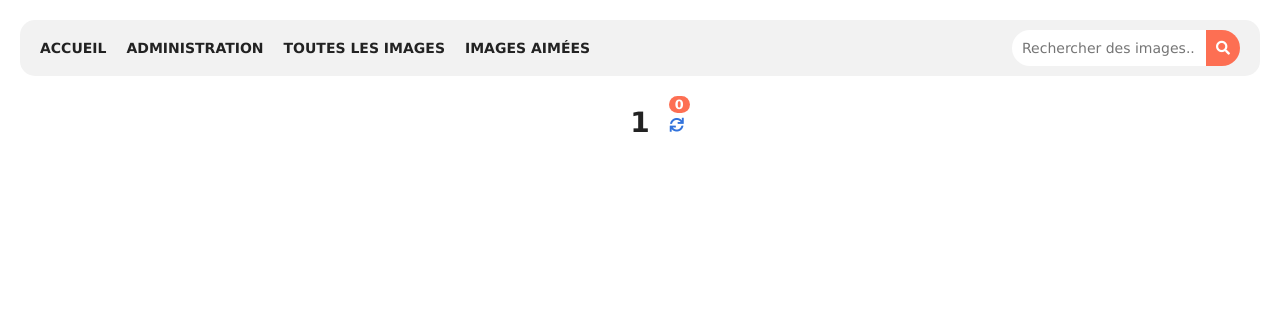
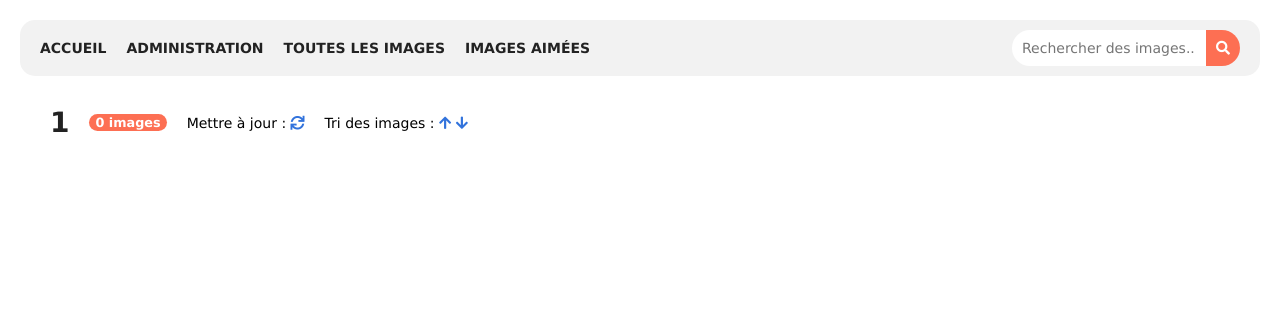
Before and after one commit to mathieuc22/sd-images-app, a Flask app: page /galerie/1 in a window 1280 px wide. Shown: the top 336 px of the page. Run offline with Flask 3, Linux system fonts and the light colour scheme; data that the repository does not hold is empty.

Commit message:
Add sort option

```diff
--- a/app/routes.py
+++ b/app/routes.py
@@ -9,7 +9,7 @@ from flask import (
     send_from_directory,
     url_for,
 )
-from sqlalchemy import func, and_
+from sqlalchemy import func, and_, desc, asc
 
 from app import db
 from app.models import Image
@@ -29,17 +29,35 @@ def uploaded_file(filename):
 
 @current_app.route("/galerie")
 def images():
-    images = Image.query.all()
+    order_type = request.args.get("order_type", "default")
+    direction = desc if order_type == "desc" else asc
+
+    images = Image.query
+
+    if order_type in ["asc", "desc"]:
+        images = images.order_by(direction(Image.path)).all()
+    else:  # Tri par défaut
+        images = images.order_by(asc(Image.path)).all()
+
     return render_template("galerie.html", images=images, directory="Toutes les images")
 
 
 @current_app.route("/galerie/<directory>")
 def galerie(directory):
+    order_type = request.args.get("order_type", "default")
+    direction = desc if order_type == "desc" else asc
+
     images = Image.query.filter(
         Image.path.startswith(
             os.path.join(current_app.config["UPLOAD_FOLDER"], directory)
         )
-    ).all()
+    )
+
+    if order_type in ["asc", "desc"]:
+        images = images.order_by(direction(Image.path)).all()
+    else:  # Tri par défaut
+        images = images.order_by(asc(Image.path)).all()
+
     return render_template("galerie.html", images=images, directory=directory)
 
 
@@ -54,8 +72,20 @@ def search_images():
         func.lower(Image.parameters).contains(func.lower(keyword))
         for keyword in keywords
     ]
-    images = Image.query.filter(and_(*conditions)).all()  # effectuer la recherche
-    return render_template("galerie.html", images=images, directory="Recherche")
+
+    order_type = request.args.get("order_type", "default")
+    direction = desc if order_type == "desc" else asc
+
+    images = Image.query.filter(and_(*conditions))
+
+    if order_type in ["asc", "desc"]:
+        images = images.order_by(direction(Image.path)).all()
+    else:  # Tri par défaut
+        images = images.order_by(asc(Image.path)).all()
+
+    return render_template(
+        "galerie.html", images=images, directory="Recherche", search_query=search_query
+    )
 
 
 @current_app.route("/image/<int:image_id>")
@@ -223,7 +253,16 @@ def unlike_image(image_id):
 
 @current_app.route("/images-with-likes")
 def images_with_likes():
-    images = Image.query.filter(Image.liked == True).all()
+    order_type = request.args.get("order_type", "default")
+    direction = desc if order_type == "desc" else asc
+
+    images = Image.query.filter(Image.liked == True)
+
+    if order_type in ["asc", "desc"]:
+        images = images.order_by(direction(Image.path)).all()
+    else:  # Tri par défaut
+        images = images.order_by(asc(Image.path)).all()
+
     return render_template("galerie.html", images=images, directory="Likes")
 
 
--- a/app/static/styles.css
+++ b/app/static/styles.css
@@ -307,23 +307,21 @@ nav {
   color: var(--color-accent);
 }
 
-.count {
-  position: absolute;
-  top: 20px;
-  right: -10px;
+.title-bar {
+  position: relative;
+  padding: 30px;
+  display: flex;
+  align-items: center;
+  gap: 20px;
+}
+
+.title-bar__count {
   background: var(--color-accent);
   padding: 1px 6px;
   border-radius: 20px;
   color: var(--color-secondary);
   font-weight: 700;
   font-size: 0.8rem;
-}
-
-.update {
-  position: absolute;
-  top: 40px;
-  right: -10px;
-  padding: 1px 6px;
 }
 
 .nav-search-form {
--- a/app/templates/galerie.html
+++ b/app/templates/galerie.html
@@ -1,17 +1,52 @@
 {% extends 'base.html' %} {% block content %}
-<div class="title">
-  <h1>{{ directory }}</h1>
-  <div class="count">{{ images|length }}</div>
+<div class="title-bar">
+  <h1 class="title-bar__title">{{ directory }}</h1>
+  <div class="title-bar__count">{{ images|length }} images</div>
   {% if directory not in ["Likes", "Recherche", "Toutes les images"] %}
+  <div>
+  Mettre à jour :
   <a
-    class="update"
+    class="title-bar__update"
     href="{{ url_for('generate_thumbnails_for_dir', directory=directory) }}"
     ><i class="fas fa-sync"></i
+  ></a></div>
+  {% endif %}
+  <div class="title-bar__sort">
+    Tri des images :
+     {% if directory == "Toutes les images" %}
+    <a href="{{ url_for('images', order_type='asc') }}"
+      ><i class="fas fa-arrow-up"></i
+    ></a>
+    <a href="{{ url_for('images', order_type='desc') }}"
+      ><i class="fas fa-arrow-down"></i
+    ></a>
+    {% elif directory == "Recherche" %}
+      <a href="{{ url_for('search_images', q=search_query, order_type='asc') }}"
+        ><i class="fas fa-arrow-up"></i
+      ></a>
+      <a
+        href="{{ url_for('search_images', q=search_query, order_type='desc') }}"
+        ><i class="fas fa-arrow-down"></i
+      ></a>
+    {% elif directory == "Likes" %}
+      <a href="{{ url_for('images_with_likes', order_type='asc') }}"
+        ><i class="fas fa-arrow-up"></i
+      ></a>
+      <a href="{{ url_for('images_with_likes', order_type='desc') }}"
+        ><i class="fas fa-arrow-down"></i
+      ></a>
+    {% else %}
+      <a href="{{ url_for('galerie', directory=directory, order_type='asc') }}"
+        ><i class="fas fa-arrow-up"></i
+      ></a>
+      <a href="{{ url_for('galerie', directory=directory, order_type='desc') }}"
+        ><i class="fas fa-arrow-down"></i
       ></a>
     {% endif %}
     </div>
+  </div>
   <div class="gallery">
-  {% for image in images|sort(attribute='path') %}
+    {% for image in images %}
     <div class="card" data-image-id="{{ image.id }}">
       <a href="{{ url_for('image_detail', image_id=image.id) }}">
         <img
@@ -27,8 +62,8 @@
       <div class="card-content">
         <p><strong>File:</strong> {{ image.path.split('/')[-1] }}</p>
         <p>
-        <strong>Parameters:</strong> {{ image.parameters|truncate(80, end='...')
-        }}
+          <strong>Parameters:</strong> {{ image.parameters|truncate(80,
+          end='...') }}
         </p>
         {% if image.steps %}
         <p><strong>Steps:</strong> {{ image.steps }}</p>
@@ -50,3 +85,4 @@
     {% endfor %}
   </div>
   {% endblock %}
+</div>
```
Lines whose indentation alone changed are shown as unchanged.
